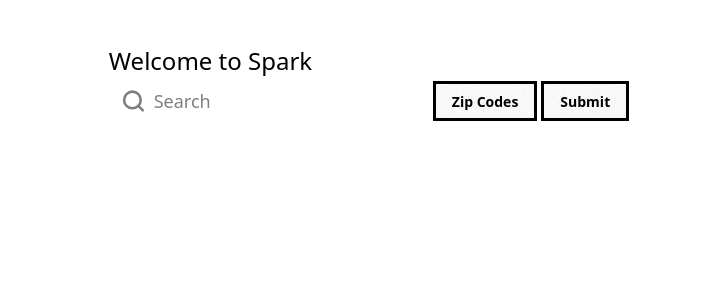
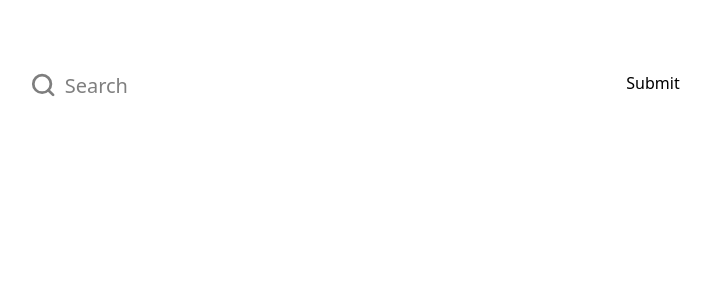
Before and after one commit to MustafaIK44/Spark, a Next.js app in the folder spark/: page / in a window 1280 px wide. Shown: the top 300 px of the page, without its empty margins (271-982 px from the left). Built offline with nearby package versions, Linux system fonts and the light colour scheme.

Commit message:
search bar form submits now

```diff
--- a/spark/app/page.tsx
+++ b/spark/app/page.tsx
@@ -3,7 +3,7 @@
 
 export default function Home() {
   return (
-    <div className="grid grid-rows-[10px_1fr_10px] items-center justify-items-center min-h-screen p-2 pb-20 gap-16 sm:p-20 font-[family-name:var(--font-geist-sans)]">
+    <div className="grid grid-cols-[repeat(auto-fit,minmax(200px,1fr))] grid-rows-[10px_1fr_10px] items-center justify-items-center min-h-screen p- pb-20 gap-8 sm:p-20 font-[family-name:var(--font-geist-sans)]">
       <div>
         <App></App>
       </div>
--- a/spark/src/App.jsx
+++ b/spark/src/App.jsx
@@ -1,19 +1,14 @@
+"use client"
+
 import React from "react";
 import './App.css';
 import Header from "./components/Header.jsx";
-import SearchBar from "./components/SearchBar.jsx";
-import DropDown from "./components/DropDown.jsx";
-import Button from "./components/Button.jsx";
 
 function App() {
-  const availItems = ["Eggs", "Bread", "Milk", "Cereal", "Chicken", "Beef", "Apples", "Paper towels", "Toilet paper"];
-  const zipCodes = ["20151", "20153", "22031", "22032", "22033", "22034", "22035", "22036"]
+
   return (
     <div>
         <Header />
-        <SearchBar items={availItems}/>
-        <DropDown text ="Zip Codes" choices={zipCodes}/>
-        <Button text="Submit"/>
     </div>
   );
 }
--- a/spark/src/components/Button.jsx
+++ b/spark/src/components/Button.jsx
@@ -11,11 +11,7 @@
  */
 export default function Button({ text, onClick, type = "button", className = "" }) {
     return (
-        <button
-            type={type}
-            onClick={onClick}
-            className={`btn ${className}`}
-        >
+        <button type={type} onClick={onClick} className={`btn ${className}`} >
             {text}
         </button>
     );
--- a/spark/src/components/DropDown.jsx
+++ b/spark/src/components/DropDown.jsx
@@ -27,7 +27,7 @@
         return (
             <div className="dropdown">
                 <label tabIndex="0" className="btn m-1">{text}</label>
-                <ul tabIndex="0" className="dropdown-content z-[1] menu p-2 shadow-lg bg-base-100 rounded-box w-80">
+                <ul tabIndex="0" className="dropdown-content text-lg z-[1] menu p-2 shadow-lg bg-base-200 rounded-box w-80">
                     <li>No options available at the moment. Please try again later.</li>
                 </ul>
             </div>
@@ -36,8 +36,8 @@
 
     return (
         <div className="dropdown">
-            <label tabIndex="0" className="btn m-1">{text}</label>
-            <ul tabIndex="0" className="dropdown-content z-[1] menu p-2 shadow-lg bg-base-100 rounded-box w-80">
+            <label tabIndex="0" className="btn m-1 w-[100px] text-lg">{text}</label>
+            <ul tabIndex="0" className="dropdown-content text-lg z-[1] menu p-2 shadow-xl bg-base-200 rounded-box w-30">
                 <DropDownChoices choices={ choices } />
             </ul>
         </div>
--- a/spark/src/components/Header.jsx
+++ b/spark/src/components/Header.jsx
@@ -1,11 +1,33 @@
-/**
- * Render the header for the website with a welcome message.
- * @returns the header
- */
-export default function Header() {
+// Filename - App.js
+import React, { useState } from "react";
+import SearchBar from "./SearchBar.jsx"
+
+function Header() {
+    const availItems = ["Eggs", "Bread", "Milk", "Cereal", "Chicken", "Beef", "Apples", "Paper towels", "Toilet paper"];
+    const zipCodes = ["20151", "20153", "22031", "22032", "22033", "22034", "22035", "22036"]
+    const [searchValue, setSearchValue] = useState("");
+    const [result, setResult] = useState("");
+    function handleSubmit(e) {
+        e.preventDefault();
+        setResult("Form has been submitted with with input: " + searchValue);
+    }
+
+    function handleChange(e) {
+        setSearchValue(e.target.value);
+        setResult("");
+    }
     return (
-        <div>
-            <h1 className="text-2xl"> Welcome to Spark</h1>
+        <div className="flex items-center gap-4">
+            <form onSubmit={handleSubmit}>
+                <SearchBar items={availItems} value={searchValue} onChange={handleChange}/>
+                <button type="submit"> Submit </button>
+            </form>
+            <br />
+            <div>
+                <h4>{result}</h4>
+            </div>
         </div>
     );
 }
+
+export default Header;
--- a/spark/src/components/SearchBar.jsx
+++ b/spark/src/components/SearchBar.jsx
@@ -25,23 +25,24 @@
  * @param items is an array.
  * @returns the code to render the search bar.
  */
-export default function SearchBar({items}) {
+function SearchBar({items, searchValue, handleChange}) {
     {/* if there is no item list, then database is empty. */}
     if (!items || items.length == 0) {
         return (
-            <label className="input bg-base-300">
-            <svg className="h-[2em] opacity-50" xmlns="http://www.w3.org/2000/svg" viewBox="0 0 35 24"><g strokeLinejoin="round" strokeLinecap="round" strokeWidth="2.5" fill="none" stroke="currentColor"><circle cx="11" cy="11" r="8"></circle><path d="m21 21-4.3-4.3"></path></g></svg>
-            <input className="text-lg" type="search" required placeholder="No items available" disabled/>
+            <label className="input bg-base-300 w-[600px]">
+            <svg className="h-[2em] opacity-50" xmlns="http://www.w3.org/2000/svg" viewBox="0 0 24 24"><g strokeLinejoin="round" strokeLinecap="round" strokeWidth="2.5" fill="none" stroke="currentColor"><circle cx="11" cy="11" r="8"></circle><path d="m21 21-4.3-4.3"></path></g></svg>
+            <input className="text-xl" type="search" required placeholder="No items available" disabled/>
             </label>
         );
     }
 
     {/* if there are items, then allow user to type in the input field. Also, populate the datalist. */}
     return (
-        <label className="input bg-base-300">
+        <label className="input bg-base-300 w-[600px] p-1">
         <svg className="h-[2em] opacity-50" xmlns="http://www.w3.org/2000/svg" viewBox="0 0 24 24"><g strokeLinejoin="round" strokeLinecap="round" strokeWidth="2.5" fill="none" stroke="currentColor"><circle cx="11" cy="11" r="8"></circle><path d="m21 21-4.3-4.3"></path></g></svg>
-        <input role="combobox" className="text-lg" type="search" required placeholder="Search" list="available"/>
+        <input className="text-xl" type="search" placeholder="Search" list="available"  value={searchValue} onChange={handleChange} required/>
         <AvailableItems listID="available" list={items} />
         </label>
     );
 }
+export default SearchBar;
```
